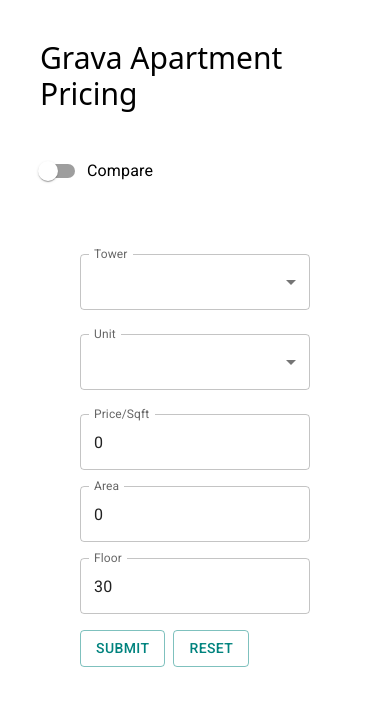
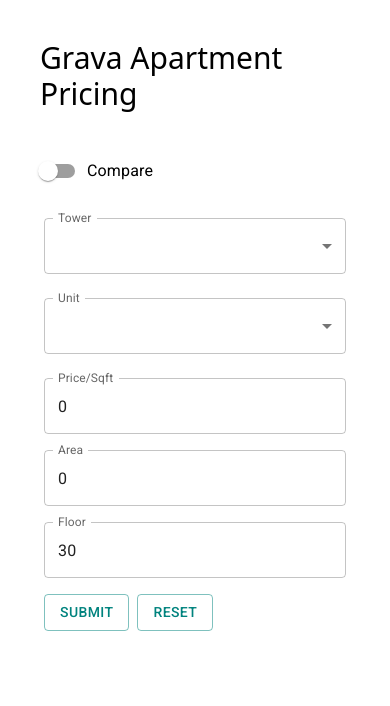
Before and after one commit to praneeth-m/apartment-cost, a React (Vite) app: page / in a window 390 px wide. Shown: the top 706 px of the page. Built offline with nearby package versions, Linux system fonts and the light colour scheme.

Commit message:
style fixes for mobile

```diff
--- a/src/Apartment.tsx
+++ b/src/Apartment.tsx
@@ -169,8 +169,7 @@ function Apartment() {
   return (
     <>
       <ThemeProvider theme={baseTheme}>
-        <div className='card m-10'>
-          <Box sx={{ minWidth: 120 }}>
+        <div className='card m-1'>
           <FormControl fullWidth>
             <InputLabel id='demo-simple-select-label'>Tower</InputLabel>
             <Select
@@ -187,9 +186,10 @@ function Apartment() {
               ))}
             </Select>
           </FormControl>
-          </Box>
+
           <br></br>
-          <Box sx={{ minWidth: 120 }}>
+          <br></br>
+
           <FormControl fullWidth>
             <InputLabel id='unit'>Unit</InputLabel>
             <Select
@@ -206,7 +206,7 @@ function Apartment() {
               ))}
             </Select>
           </FormControl>
-          </Box>
+
           <div>
             {unit ? (
               <div>
--- a/src/App.tsx
+++ b/src/App.tsx
@@ -34,7 +34,7 @@ function App() {
           />
           <br></br>
           <br></br>
-          <div style={{ display: 'flex', justifyContent: 'center' }}>
+          <div style={{ display: 'flex', justifyContent: 'space-between' }}>
             <Apartment />
             {comparing && <Apartment />}
           </div>
```
Lines whose indentation alone changed are shown as unchanged.
